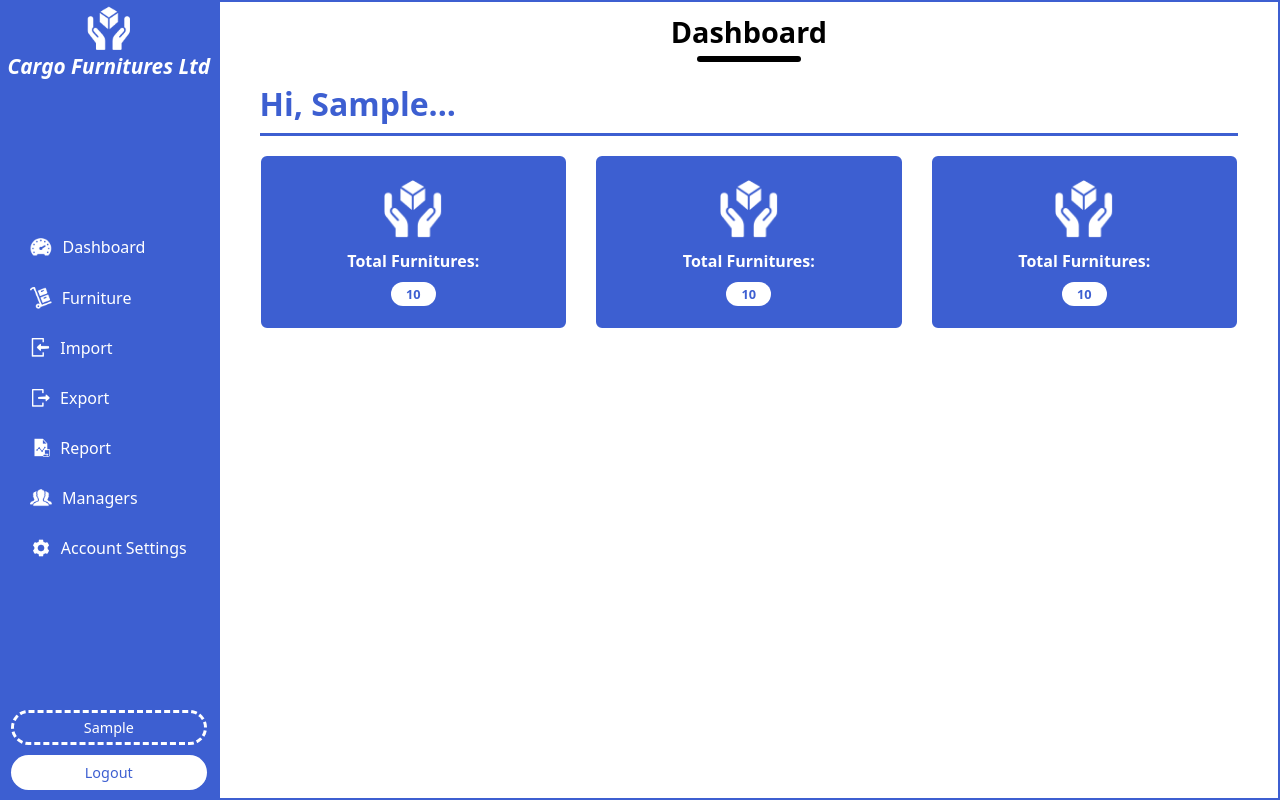
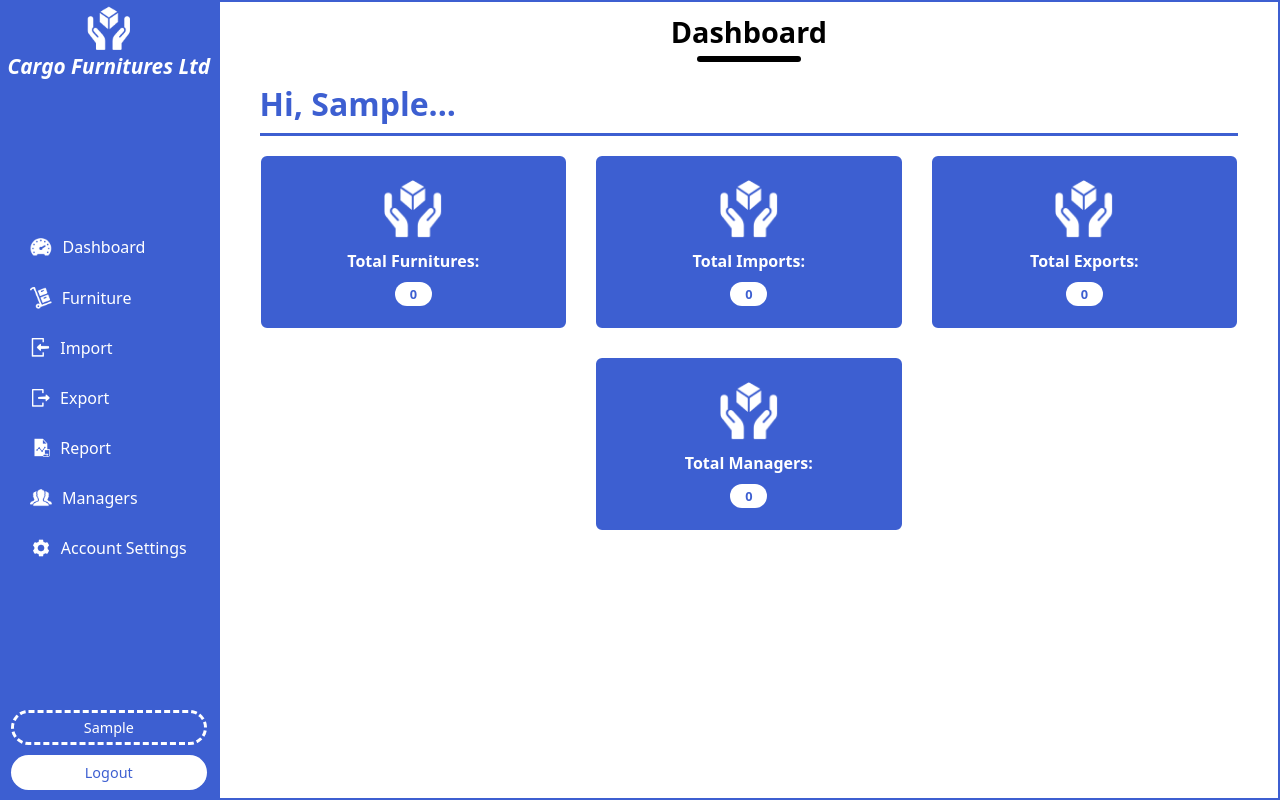
Before and after one commit to Nsoro-Allan/Cargo-Ltd, a PHP site: page /dashboard.php in a window 1280 px wide. Run offline with PHP 8.4, Linux system fonts and the light colour scheme; the visitor is signed in with stand-in values (Sample User, id 1); data that the repository does not hold is empty.

Commit message:
changes made...

```diff
--- a/calculations.php
+++ b/calculations.php
@@ -1,3 +1,21 @@
 <?php
+// Total Furniture
+$query = "SELECT COUNT(*) AS total_furniture FROM `furniture`";
+$row=mysqli_fetch_assoc(mysqli_query($con,$query));
+$total_furniture=$row['total_furniture'];
 
+// Total Imports
+$query = "SELECT COUNT(*) AS total_imports FROM `import`";
+$row=mysqli_fetch_assoc(mysqli_query($con,$query));
+$total_imports=$row['total_imports'];
+
+// Total Exports
+$query = "SELECT COUNT(*) AS total_exports FROM `export`";
+$row=mysqli_fetch_assoc(mysqli_query($con,$query));
+$total_exports=$row['total_exports'];
+
+// Total Managers
+$query = "SELECT COUNT(*) AS total_managers FROM `manager`";
+$row=mysqli_fetch_assoc(mysqli_query($con,$query));
+$total_managers=$row['total_managers'];
 ?>
--- a/dashboard.php
+++ b/dashboard.php
@@ -1,6 +1,7 @@
 <?php
 include("connection.php");
 include("session.php");
+include("calculations.php");
 ?>
 
 <!DOCTYPE html>
@@ -32,17 +33,22 @@ include("session.php");
                     <div class="dashboard-card">
                         <img src="./imgs/icon.ico">
                         <h4>Total Furnitures:</h4>
-                        <a href="#">10</a>
+                        <a href="./furnitures.php"><?php echo $total_furniture;?></a>
                     </div>
                     <div class="dashboard-card">
                         <img src="./imgs/icon.ico">
-                        <h4>Total Furnitures:</h4>
-                        <a href="#">10</a>
+                        <h4>Total Imports:</h4>
+                        <a href="./import.php"><?php echo $total_imports;?></a>
                     </div>
                     <div class="dashboard-card">
                         <img src="./imgs/icon.ico">
-                        <h4>Total Furnitures:</h4>
-                        <a href="#">10</a>
+                        <h4>Total Exports:</h4>
+                        <a href="./export.php"><?php echo $total_exports;?></a>
+                    </div>
+                    <div class="dashboard-card">
+                        <img src="./imgs/icon.ico">
+                        <h4>Total Managers:</h4>
+                        <a href="./managers.php"><?php echo $total_managers;?></a>
                     </div>
                 </div>
             </div>
```
